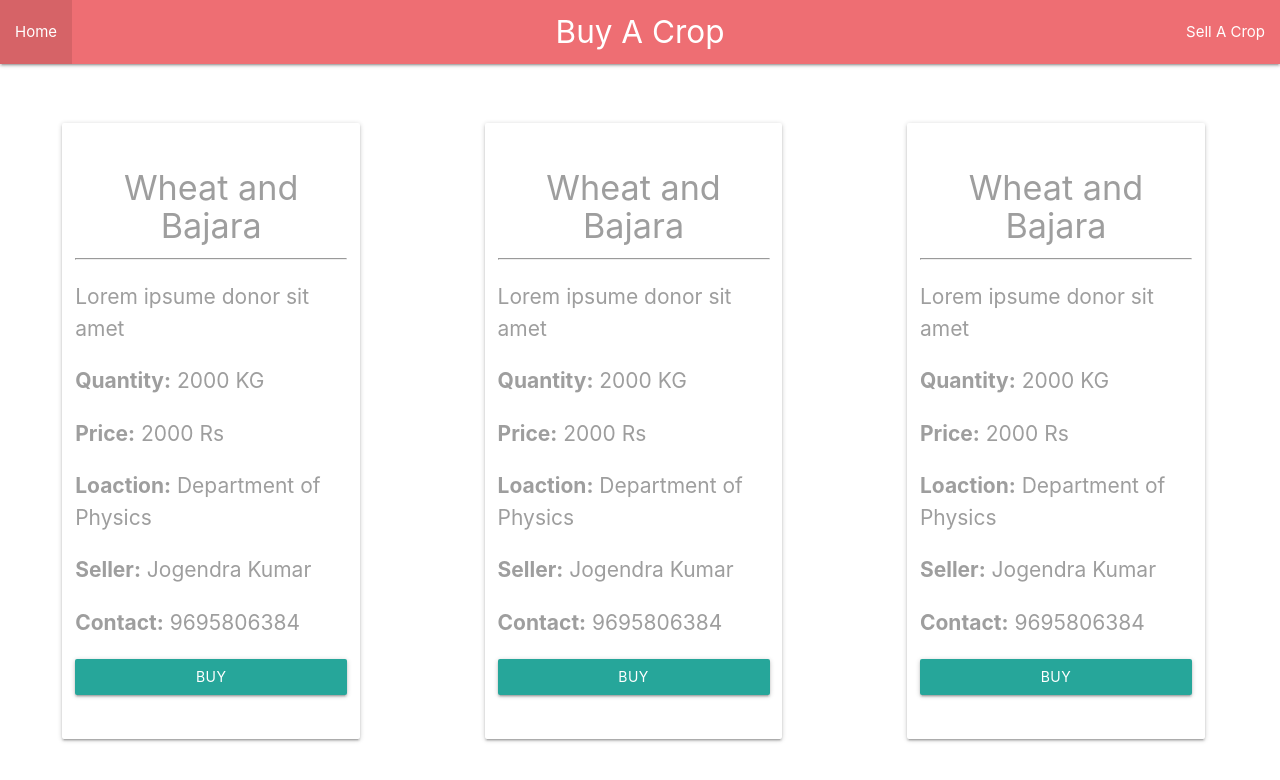
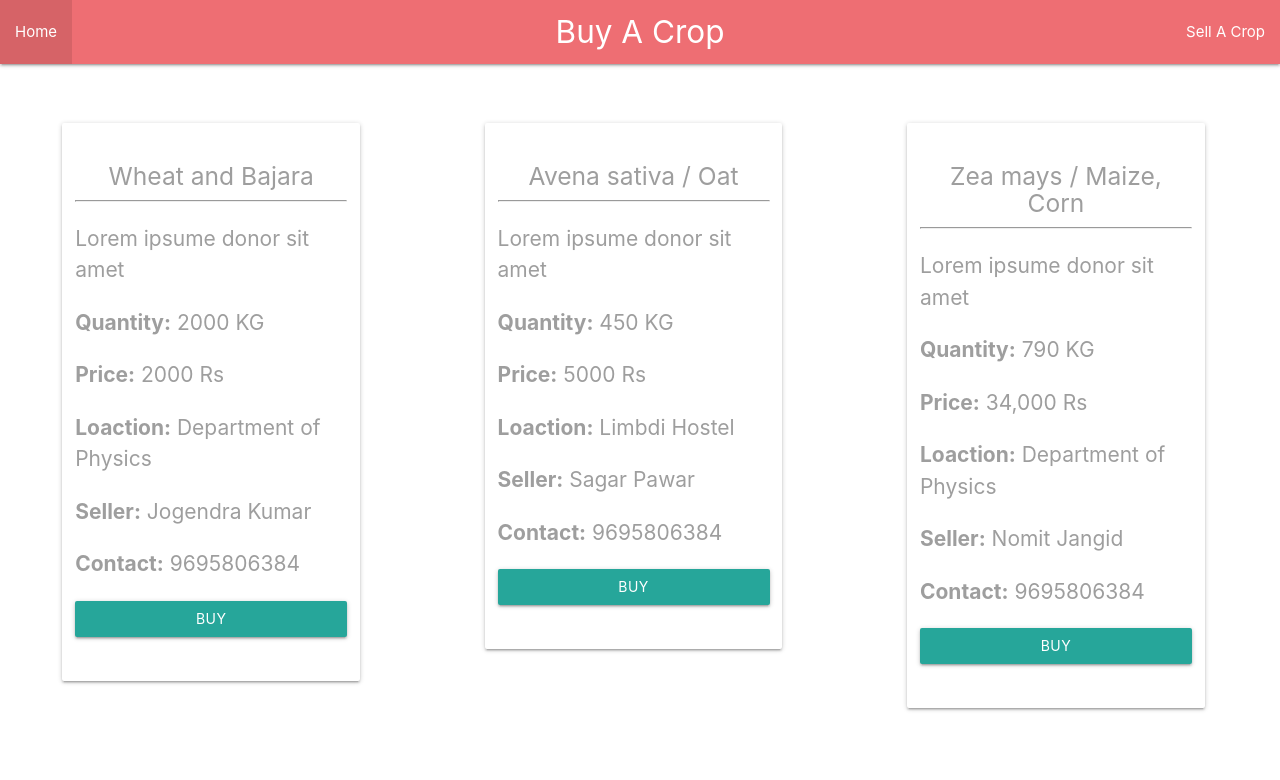
Before and after one commit to jogendra/farmers-bank, a plain HTML site: page Front end/buyer.html in a window 1280 px wide. Drawn offline with nearby package versions, Linux system fonts and the light colour scheme; no server answers.

Commit message:
updated crops

```diff
--- a/Front end/buyer.html
+++ b/Front end/buyer.html
@@ -48,7 +48,7 @@
           <div class="card-panel white">
             <span class="grey-text">
                 <div class="row">
-                    <h4>Wheat and Bajara</h4>
+                    <h5>Wheat and Bajara</h5>
                     <hr>
                     <p>Lorem ipsume donor sit amet</p>
                     <p><b>Quantity:</b> 2000 KG</p>
@@ -66,13 +66,13 @@
             <div class="card-panel white">
               <span class="grey-text">
                   <div class="row">
-                      <h4>Wheat and Bajara</h4>
+                      <h5>Avena sativa / Oat</h5>
                       <hr>
                       <p>Lorem ipsume donor sit amet</p>
-                      <p><b>Quantity:</b> 2000 KG</p>
-                      <p><b>Price:</b> 2000 Rs</p>
-                      <p><b>Loaction:</b> Department of Physics</p>
-                      <p><b>Seller:</b> Jogendra Kumar</p>
+                      <p><b>Quantity:</b> 450 KG</p>
+                      <p><b>Price:</b> 5000 Rs</p>
+                      <p><b>Loaction:</b> Limbdi Hostel</p>
+                      <p><b>Seller:</b> Sagar Pawar</p>
                       <p><b>Contact:</b> 9695806384</p>
                       <button class="btn btn-primary btn-simple btn-round btn-lg" style="width:100%;" type="button">BUY</button>
                   </div>
@@ -84,13 +84,13 @@
               <div class="card-panel white">
                 <span class="grey-text">
                     <div class="row">
-                        <h4>Wheat and Bajara</h4>
+                        <h5>Zea mays / Maize, Corn</h5>
                         <hr>
                         <p>Lorem ipsume donor sit amet</p>
-                        <p><b>Quantity:</b> 2000 KG</p>
-                        <p><b>Price:</b> 2000 Rs</p>
+                        <p><b>Quantity:</b> 790 KG</p>
+                        <p><b>Price:</b> 34,000 Rs</p>
                         <p><b>Loaction:</b> Department of Physics</p>
-                        <p><b>Seller:</b> Jogendra Kumar</p>
+                        <p><b>Seller:</b> Nomit Jangid</p>
                         <p><b>Contact:</b> 9695806384</p>
                         <button class="btn btn-primary btn-simple btn-round btn-lg" style="width:100%;" type="button">BUY</button>
                     </div>
```
